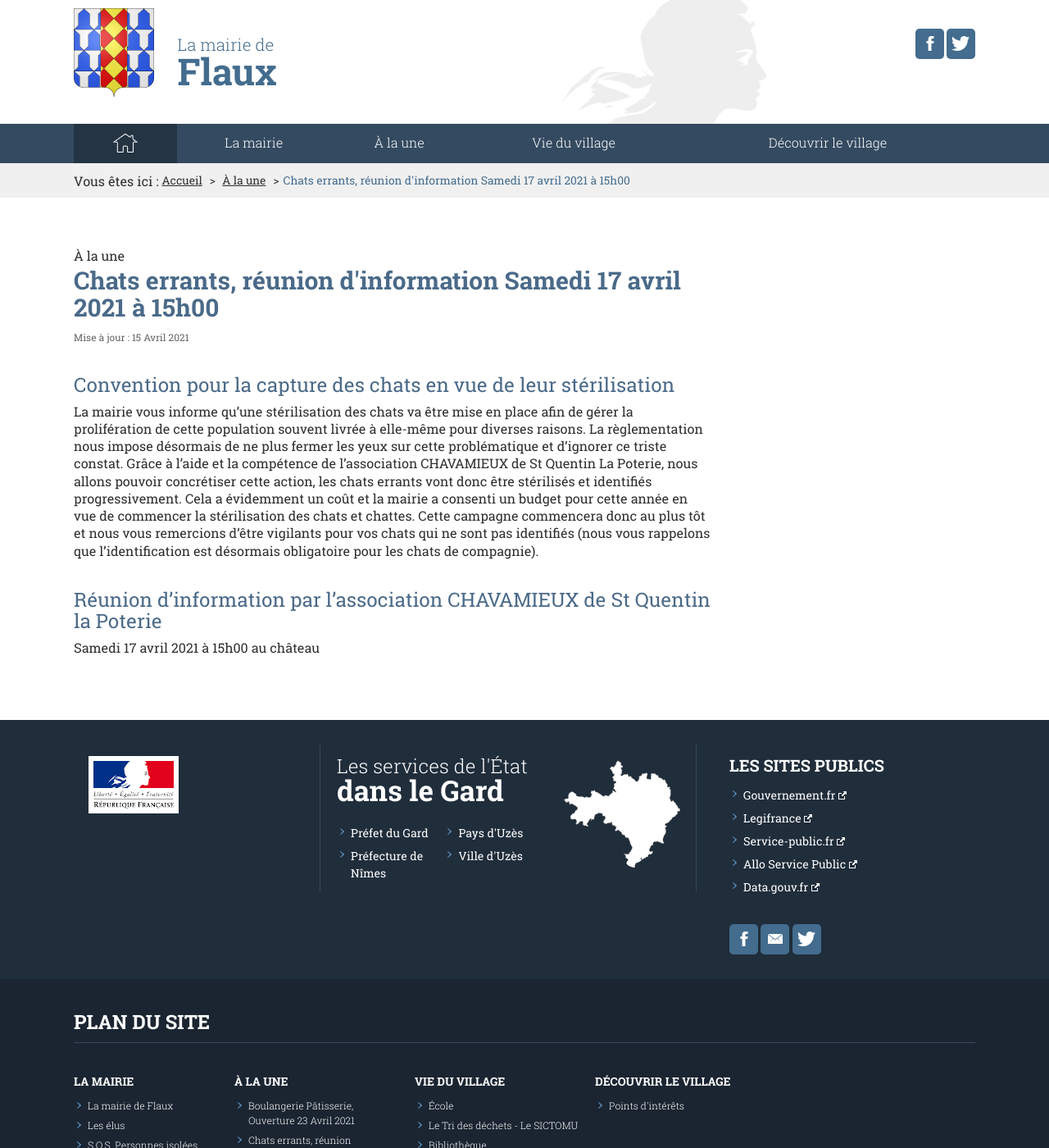
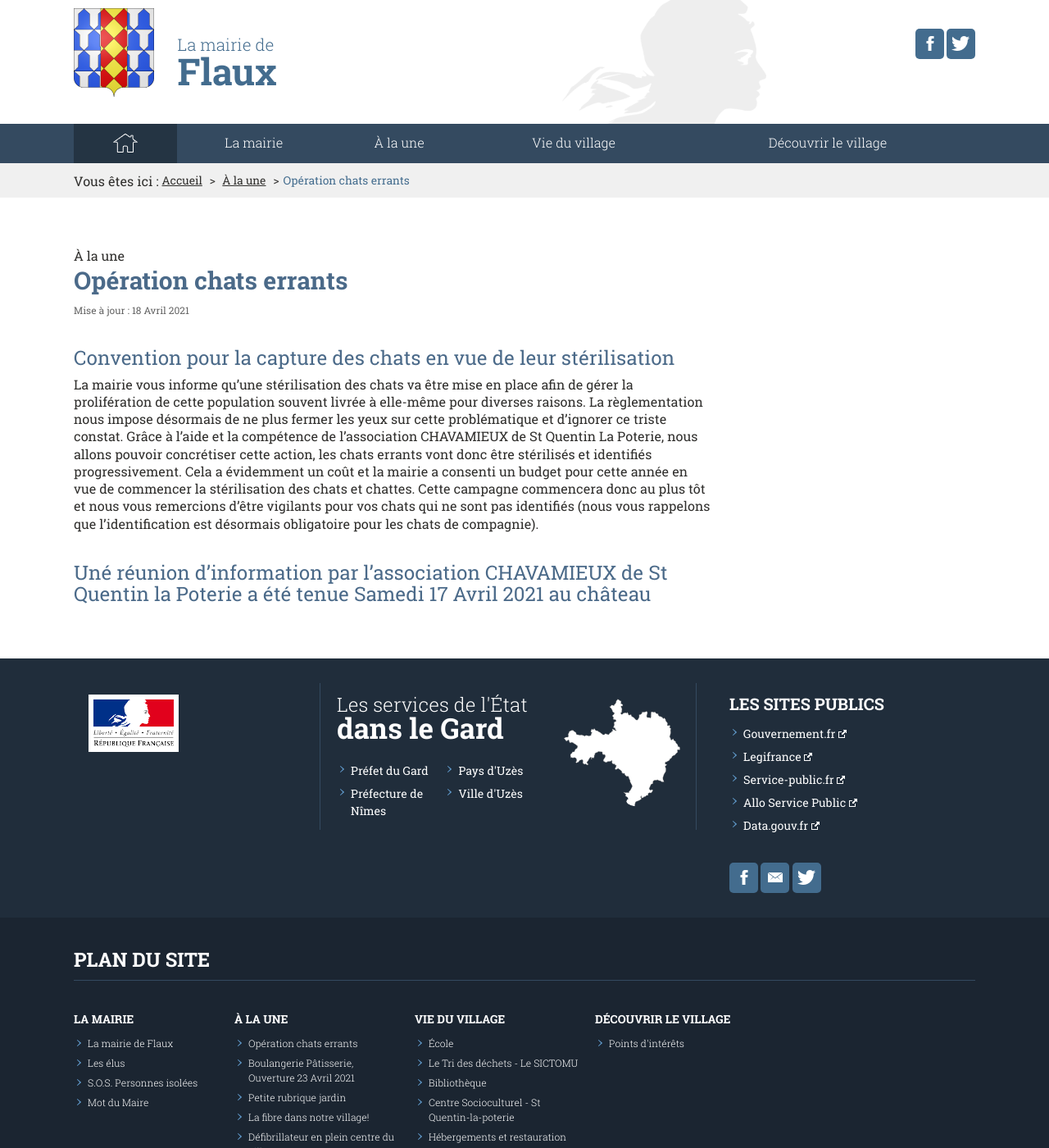
Before and after one commit to Flaux-Village/flaux-village.github.io, a Jekyll site: the page built from _actualites/chats.md, in a window 1280 px wide and 1400 px high. Shown: the whole window at 82% size. Built offline with Jekyll 4.4.1, drawn with Linux system fonts in a browser that asks for light colours; some of the changed text lies outside the part shown.

Commit message:
Update chats.md

```diff
--- a/_actualites/chats.md
+++ b/_actualites/chats.md
@@ -1,13 +1,13 @@
 ---
 layout: page
-titre: Actualités | Réunion d'information Samedi 17 avril 2021 à 15h00
+titre: Actualités | Opération chats errants
 description: Chats errants
 keywords: mairie, commune, flaux, gard, actualités
-titre_page: Chats errants, réunion d'information Samedi 17 avril 2021 à 15h00
+titre_page: Opération chats errants
 section: À la une
 addresse_section: /actualites.html
-date_texte: 15 Avril 2021
-date: 2021-04-15
+date_texte: 18 Avril 2021
+date: 2021-04-18
 
 description_illustration:
 introduction:
@@ -16,6 +16,4 @@ introduction:
 # Convention pour la capture des chats en vue de leur stérilisation
 La mairie vous informe qu'une stérilisation des chats va être mise en place afin de gérer la prolifération de cette population souvent livrée à elle-même pour diverses raisons. La règlementation nous impose désormais de ne plus fermer les yeux sur cette problématique et d'ignorer ce triste constat. Grâce à l'aide et la compétence de l'association CHAVAMIEUX de St Quentin La Poterie, nous allons pouvoir concrétiser cette action, les chats errants vont donc être stérilisés et identifiés progressivement. Cela a évidemment un coût et la mairie a consenti un budget pour cette année en vue de commencer la stérilisation des chats et chattes. Cette campagne commencera donc au plus tôt et nous vous remercions d'être vigilants pour vos chats qui ne sont pas identifiés (nous vous rappelons que l'identification est désormais obligatoire pour les chats de compagnie).
 
-# Réunion d'information par l’association CHAVAMIEUX de St Quentin la Poterie
-
-Samedi 17 avril 2021 à 15h00 au château
+# Uné réunion d'information par l’association CHAVAMIEUX de St Quentin la Poterie a été tenue Samedi 17 Avril 2021 au château
```
